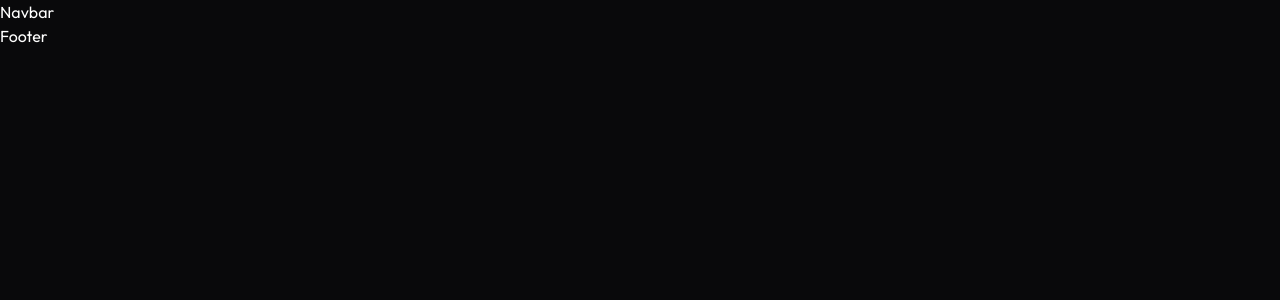
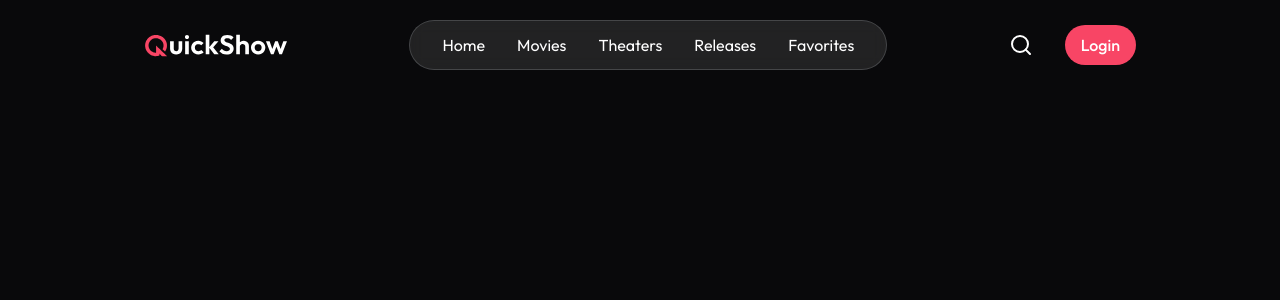
Before and after one commit to GandharNerurkar/MovieBooking, a React (Vite) app in the folder client/: page /favorite in a window 1280 px wide. Shown: the top 300 px of the page. Built offline with nearby package versions, Linux system fonts and the light colour scheme; a web font is replaced by a local one.

Commit message:
navbar completed

```diff
--- a/client/src/components/Footer.jsx
+++ b/client/src/components/Footer.jsx
@@ -3,7 +3,7 @@ import React from "react";
 const Footer = () => {
   return (
     <div>
-      <h1>Footer</h1>
+      {/* <h1>Footer</h1> */}
     </div>
   );
 };
--- a/client/src/components/Navbar.jsx
+++ b/client/src/components/Navbar.jsx
@@ -1,11 +1,40 @@
-import React from 'react'
+import React, { useState } from "react";
+import { Link } from "react-router-dom";
+import { assets } from "../assets/assets";
+import { MenuIcon, SearchIcon, XIcon } from "lucide-react";
 
 const Navbar = () => {
+    const[isOpen, setIsOpen] = useState(false);
+
   return (
-    <div>
-      <h1>Navbar</h1>
+    <div className="fixed top-0 left-0 z-50 w-full flex items-center justify-between px-6 md:px-16 lg:px-36 py-5">
+      <Link to="/" className="max-md:flex-1">
+        <img src={assets.logo} alt="" className="w-36 h-auto" />
+      </Link>
+
+      <div className={`max-md:absolute max-md:top-0 max-md:left-0
+max-md:font-medium
+max-md:text-lg z-50 flex flex-col md:flex-row items-center max-md:justify-center gap-8 min-md:px-8 py-3 max-md:h-screen min-md:rounded-full backdrop-blur bg-black/70 md:bg-white/10 md:border border-gray-300/20 overflow-hidden transition-[width] duration-300 ${isOpen ? "max-md:w-full" : "max-md:w-0"}`}>
+
+        <XIcon className="md:hidden absolute top-6 right-6 w-6 h-6 cursor-pointer" onClick={()=>setIsOpen(!isOpen)}/>
+
+        <Link onClick={()=>{scrollTo(0,0), setIsOpen(false)}} to="/">Home</Link>
+        <Link onClick={()=>{scrollTo(0,0), setIsOpen(false)}} to="/movies">Movies</Link>
+        <Link onClick={()=>{scrollTo(0,0), setIsOpen(false)}} to="/">Theaters</Link>
+        <Link onClick={()=>{scrollTo(0,0), setIsOpen(false)}} to="/">Releases</Link>
+        <Link onClick={()=>{scrollTo(0,0), setIsOpen(false)}} to="/favorites">Favorites</Link>
+      </div>
+
+      <div className="flex items-center gap-8">
+        <SearchIcon className="max-md:hidden w-6 h-6 cursor-pointor" />
+        <button className="px-4 py-1 sm:py-2 bg-primary hover:bg-primary-dull transition rounded-full font-medium cursor-pointer">
+          Login
+        </button>
+      </div>
+
+      <MenuIcon className="max-md:ml-4 md:hidden w-8 h-8 cursor-pointor" onClick={()=>setIsOpen(!isOpen)}/>
     </div>
-  )
-}
+  );
+};
 
-export default Navbar
+export default Navbar;
--- a/client/src/index.css
+++ b/client/src/index.css
@@ -4,7 +4,7 @@
 @import "tailwindcss";
 
 @theme{
-  --color-primary: #F84565
+  --color-primary: #F84565;
   --color-primary-dull: #D63854
 }
 
```
